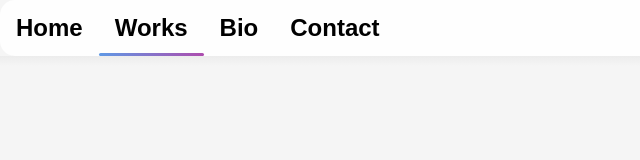
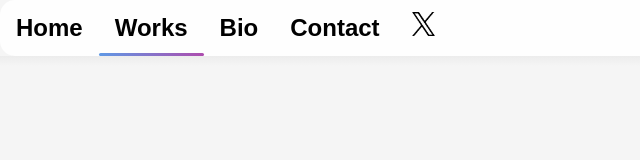
Before and after one commit to Laciamix/official-website, a plain HTML site: page works/mix.html in a window 1280 px wide. Shown: the full height of the page, 0-640 px from the left. Drawn offline with Linux system fonts and the light colour scheme; a web font is replaced by a local one.

Commit message:
add logo test

```diff
--- a/works/mix.html
+++ b/works/mix.html
@@ -126,6 +126,9 @@
     <a href="/works/mix">Works</a>
     <a href="/profile/Bio">Bio</a>
     <a href="/profile/Contact">Contact</a>
+    <a href="https://twitter.com/Lacia_mix" target="_blank">
+        <img src="/assets/twitter-logo.png" alt="Twitter Logo" style="height: 24px;">
+    </a>
     <div class="underline" id="underline"></div>
     <a href="javascript:void(0);" class="icon" onclick="myFunction()">
         <div class="bar1"></div>
```
